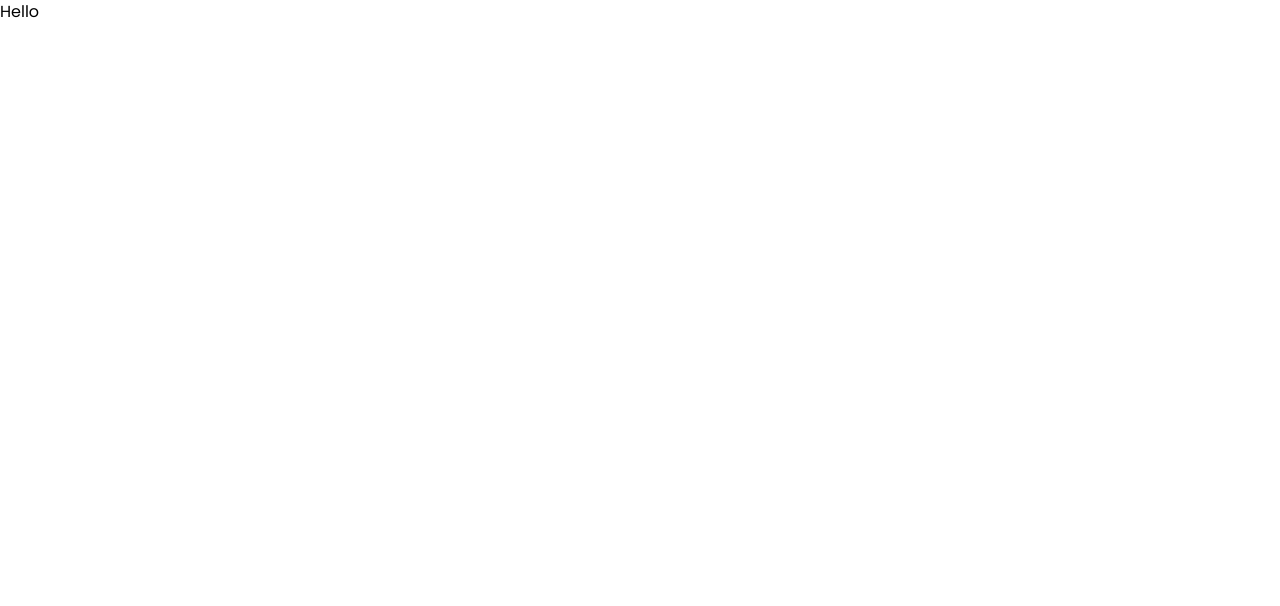
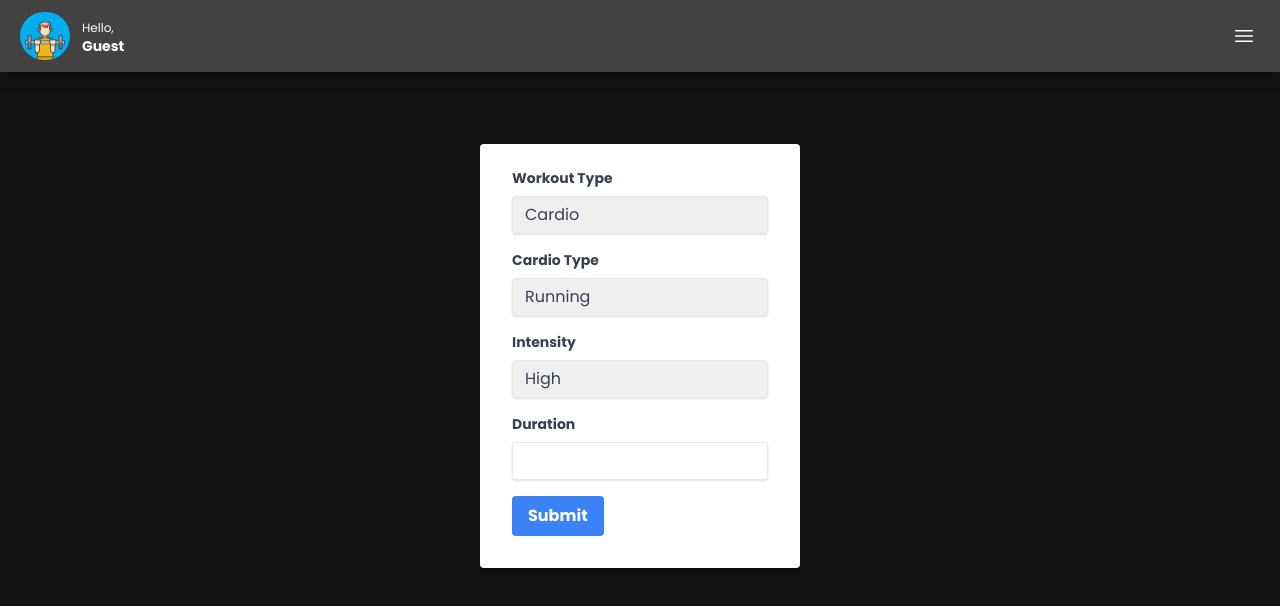
Before and after one commit to kevin7391s/shock_fitness, a Next.js app: page /addWorkout in a window 1280 px wide. Shown: the top 606 px of the page. Built offline with nearby package versions, Linux system fonts and the light colour scheme; no server answers.

Commit message:
base input for for addworkout

```diff
--- a/package.json
+++ b/package.json
@@ -18,6 +18,7 @@
     "next": "13.2.4",
     "react": "18.2.0",
     "react-dom": "18.2.0",
+    "react-hook-form": "^7.43.9",
     "typescript": "5.0.2"
   },
   "devDependencies": {
--- a/src/pages/addWorkout.tsx
+++ b/src/pages/addWorkout.tsx
@@ -1,11 +1,202 @@
-import React from "react";
+import React, { useState, useEffect } from "react";
+import { useForm } from "react-hook-form";
+import NavBar from "@/components/navbar";
 
-function addWorkout() {
+type FormValues = {
+  workoutType: string;
+  cardioType: string;
+  intensity: string;
+  duration: number;
+  weightliftingType: string;
+  sets: number;
+  weight: number;
+  reps: number;
+};
+
+function AddWorkout() {
+  const [workoutType, setWorkoutType] = useState<string | null>(null);
+  const { register, handleSubmit, watch } = useForm<FormValues>();
+  const onSubmit = (data: FormValues) => console.log(data);
+
+  const workoutTypeSelected = watch("workoutType", "");
+
+  useEffect(() => {
+    setWorkoutType(workoutTypeSelected);
+  }, [workoutTypeSelected]);
+
   return (
-    <div>
-      <p>Hello</p>
+    <div
+      className="flex flex-col items-center min-h-screen bg-black"
+      style={{ backgroundColor: "#121212" }}
+    >
+      <NavBar />
+
+      <div className="w-full max-w-xs mx-auto mt-36">
+        <form
+          onSubmit={handleSubmit(onSubmit)}
+          className="bg-white shadow-md rounded px-8 pt-6 pb-8 mb-4"
+        >
+          <div className="mb-4">
+            <label
+              className="block text-gray-700 text-sm font-bold mb-2"
+              htmlFor="workoutType"
+            >
+              Workout Type
+            </label>
+            <select
+              {...register("workoutType")}
+              id="workoutType"
+              className="shadow appearance-none border rounded w-full py-2 px-3 text-gray-700 leading-tight focus:outline-none focus:shadow-outline"
+            >
+              <option disabled value="">
+                Select workout type
+              </option>
+              <option value="cardio">Cardio</option>
+              <option value="weightlifting">Weightlifting</option>
+            </select>
+          </div>
+
+          {workoutType === "cardio" && (
+            <>
+              <div className="mb-4">
+                <label
+                  className="block text-gray-700 text-sm font-bold mb-2"
+                  htmlFor="cardioType"
+                >
+                  Cardio Type
+                </label>
+                <select
+                  {...register("cardioType")}
+                  id="cardioType"
+                  className="shadow appearance-none border rounded w-full py-2 px-3 text-gray-700 leading-tight focus:outline-none focus:shadow-outline"
+                >
+                  <option disabled value="">
+                    Select cardio type
+                  </option>
+                  <option value="running">Running</option>
+                  <option value="biking">Biking</option>
+                  <option value="swimming">Swimming</option>
+                  {/* Add other cardio types as needed */}
+                </select>
+              </div>
+              <div className="mb-4">
+                <label
+                  className="block text-gray-700 text-sm font-bold mb-2"
+                  htmlFor="intensity"
+                >
+                  Intensity
+                </label>
+                <select
+                  {...register("intensity")}
+                  id="intensity"
+                  className="shadow appearance-none border rounded w-full py-2 px-3 text-gray-700 leading-tight focus:outline-none focus:shadow-outline"
+                >
+                  <option disabled value="">
+                    Select intensity
+                  </option>
+                  <option value="high">High</option>
+                  <option value="normal">Normal</option>
+                  <option value="low">Low</option>
+                </select>
+              </div>
+              <div className="mb-4">
+                <label
+                  className="block text-gray-700 text-sm font-bold mb-2"
+                  htmlFor="duration"
+                >
+                  Duration
+                </label>
+                <input
+                  {...register("duration")}
+                  id="duration"
+                  type="number"
+                  step="0.1"
+                  className="shadow appearance-none border rounded w-full py-2 px-3 text-gray-700 leading-tight focus:outline-none focus:shadow-outline"
+                />
+              </div>
+            </>
+          )}
+
+          {workoutType === "weightlifting" && (
+            <>
+              <div className="mb-4">
+                <label
+                  className="block text-gray-700 text-sm font-bold mb-2"
+                  htmlFor="weightliftingType"
+                >
+                  Weightlifting Type
+                </label>
+                <select
+                  {...register("weightliftingType")}
+                  id="weightliftingType"
+                  className="shadow appearance-none border rounded w-full py-2 px-3 text-gray-700 leading-tight focus:outline-none focus:shadow-outline"
+                >
+                  <option disabled value="">
+                    Select weightlifting type
+                  </option>
+                  <option value="benchpress">Bench Press</option>
+                  <option value="deadlift">Deadlift</option>
+                  <option value="squat">Squat</option>
+                  {/* Add other weightlifting types as needed */}
+                </select>
+              </div>
+              <div className="mb-4">
+                <label
+                  className="block text-gray-700 text-sm font-bold mb-2"
+                  htmlFor="sets"
+                >
+                  Sets
+                </label>
+                <input
+                  {...register("sets")}
+                  id="sets"
+                  type="number"
+                  className="shadow appearance-none border rounded w-full py-2 px-3 text-gray-700 leading-tight focus:outline-none focus:shadow-outline"
+                />
+              </div>
+              <div className="mb-4">
+                <label
+                  className="block text-gray-700 text-sm font-bold mb-2"
+                  htmlFor="weight"
+                >
+                  Weight
+                </label>
+                <input
+                  {...register("weight")}
+                  id="weight"
+                  type="number"
+                  className="shadow appearance-none border rounded w-full py-2 px-3 text-gray-700 leading-tight focus:outline-none focus:shadow-outline"
+                />
+              </div>
+              <div className="mb-4">
+                <label
+                  className="block text-gray-700 text-sm font-bold mb-2"
+                  htmlFor="reps"
+                >
+                  Reps
+                </label>
+                <input
+                  {...register("reps")}
+                  id="reps"
+                  type="number"
+                  className="shadow appearance-none border rounded w-full py-2 px-3 text-gray-700 leading-tight focus:outline-none focus:shadow-outline"
+                />
+              </div>
+            </>
+          )}
+
+          <div className="flex items-center justify-between">
+            <button
+              className="bg-blue-500 hover:bg-blue-700 text-white font-bold py-2 px-4 rounded focus:outline-none focus:shadow-outline"
+              type="submit"
+            >
+              Submit
+            </button>
+          </div>
+        </form>
+      </div>
     </div>
   );
 }
 
-export default addWorkout;
+export default AddWorkout;
```
Also changed, not shown: 1 other file (tests, documents, lock files or other folders).
